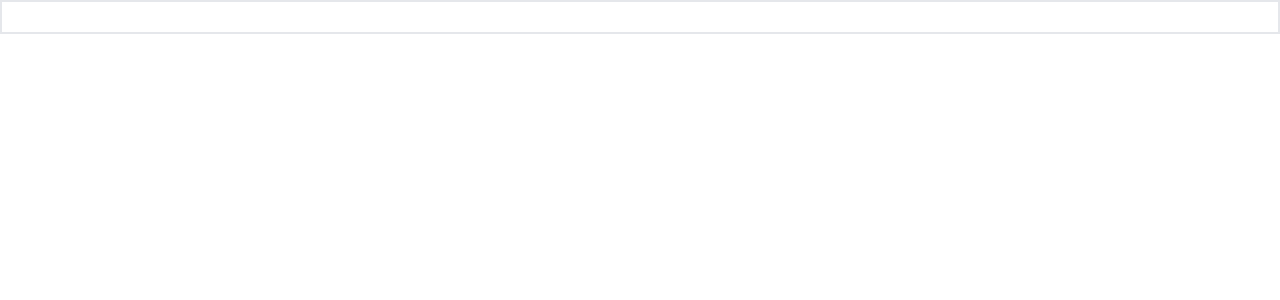
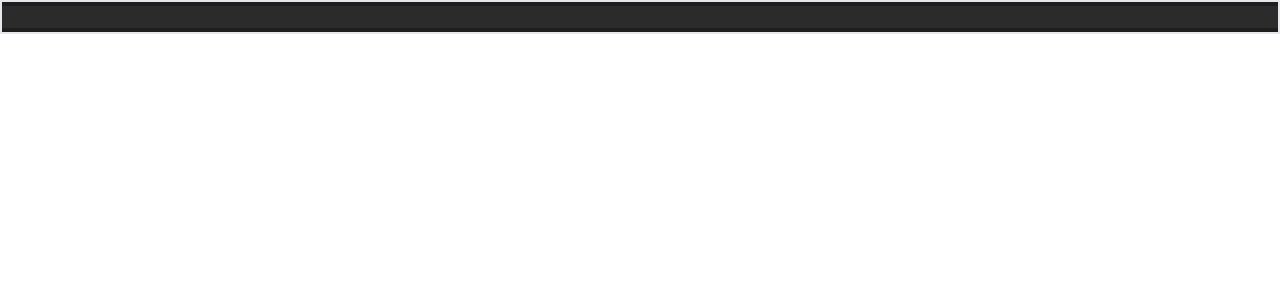
Before and after one commit to henriquempimenta/markdown-editor, a React (Vite) app: page / in a window 1280 px wide. Shown: the top 300 px of the page. Built offline with nearby package versions, Linux system fonts and the light colour scheme.

Commit message:
feat: add dark theme support and new styling for CodeMirror

```diff
--- a/package.json
+++ b/package.json
@@ -22,6 +22,7 @@
     "@codemirror/search": "^6.5.8",
     "@codemirror/state": "^6.4.1",
     "@codemirror/view": "^6.35.0",
+    "@uiw/codemirror-themes": "^4.24.1",
     "@uiw/react-codemirror": "^4.23.6",
     "gh-pages": "^6.3.0",
     "katex": "^0.16.21",
--- a/src/MarkdownPreviewer/index.tsx
+++ b/src/MarkdownPreviewer/index.tsx
@@ -3,6 +3,7 @@ import CodeMirror, { EditorView, Extension } from '@uiw/react-codemirror';
 import { languages } from '@codemirror/language-data'
 import { markdown, markdownLanguage } from '@codemirror/lang-markdown'
 import { markdownMathSupport } from './markdownMathSupport';
+import { theme, EDITOR_VIEW_THEME } from './theme';
 import './style.css'
 
 const CODE_MIRROR_EXTENSIONS: Extension[] = [
@@ -19,25 +20,10 @@ const CODE_MIRROR_EXTENSIONS: Extension[] = [
   hideTablePlugin,
 ];
 
-const EDITOR_VIEW_THEME: Extension = EditorView.theme({
-  '.cm-scroller': {
-    overflow: 'hidden',
-    fontFamily: '"Roboto", sans-serif',
-  },
-  '.cm-lineNumbers': {
-    display: 'none',
-  },
-  '.cm-gutters': {
-    display: 'none',
-  },
-  '.cm-activeLine': {
-    backgroundColor: 'unset',
-  },
-});
-
 export default function MarkdownPreview() {
   return (
     <CodeMirror
+      theme={theme}
       extensions={[
         ...CODE_MIRROR_EXTENSIONS,
         EditorView.lineWrapping,
--- /dev/null
+++ b/src/MarkdownPreviewer/theme.ts
@@ -0,0 +1,54 @@
+import { EditorView } from "@codemirror/view";
+import { Extension } from "@uiw/react-codemirror";
+import { tags as t } from "@lezer/highlight";
+import { createTheme } from "@uiw/codemirror-themes";
+
+export const theme: Extension = createTheme({
+    theme: 'dark',
+    settings: {
+      background: '#1e1e1e',
+      foreground: '#d4d4d4',
+      caret: '#d4d4d4',
+      selection: '#3a3d41',
+      lineHighlight: '#ffffff0f',
+      gutterBackground: '#1e1e1e',
+      gutterForeground: '#858585',
+    },
+    styles: [
+      { tag: t.heading, color: '#9cdcfe' },
+      { tag: t.strong, fontWeight: 'bold' },
+      { tag: t.emphasis, fontStyle: 'italic' },
+      { tag: t.link, color: '#ce9178' },
+      { tag: t.quote, color: '#6a9955' },
+      { tag: t.monospace, color: '#ce9178' },
+      { tag: t.list, color: '#d4d4d4' },
+      { tag: t.keyword, color: '#c586c0' },
+      { tag: t.atom, color: '#9cdcfe' },
+      { tag: t.number, color: '#b5cea8' },
+      { tag: t.string, color: '#ce9178' },
+      { tag: t.comment, color: '#6a9955', fontStyle: 'italic' },
+      { tag: t.meta, color: '#9cdcfe' },
+      { tag: t.regexp, color: '#d16969' },
+      { tag: t.tagName, color: '#569cd6' },
+      { tag: t.attributeName, color: '#9cdcfe' },
+      { tag: t.attributeValue, color: '#ce9178' },
+      { tag: t.className, color: '#4ec9b0' },
+      { tag: t.propertyName, color: '#d4d4d4' },
+    ],
+});
+
+export const EDITOR_VIEW_THEME: Extension = EditorView.theme({
+    '.cm-scroller': {
+      overflow: 'hidden',
+      fontFamily: '"Roboto", sans-serif',
+    },
+    '.cm-lineNumbers': {
+      display: 'none',
+    },
+    '.cm-gutters': {
+      display: 'none',
+    },
+    '.cm-activeLine': {
+      backgroundColor: 'unset',
+    },
+  });
--- a/src/output.css
+++ b/src/output.css
@@ -570,6 +570,10 @@ video {
   border-width: 2px;
 }
 
+.italic {
+  font-style: italic;
+}
+
 .filter {
   filter: var(--tw-blur) var(--tw-brightness) var(--tw-contrast) var(--tw-grayscale) var(--tw-hue-rotate) var(--tw-invert) var(--tw-saturate) var(--tw-sepia) var(--tw-drop-shadow);
 }
```
Also changed, not shown: 1 other file (tests, documents, lock files or other folders).
